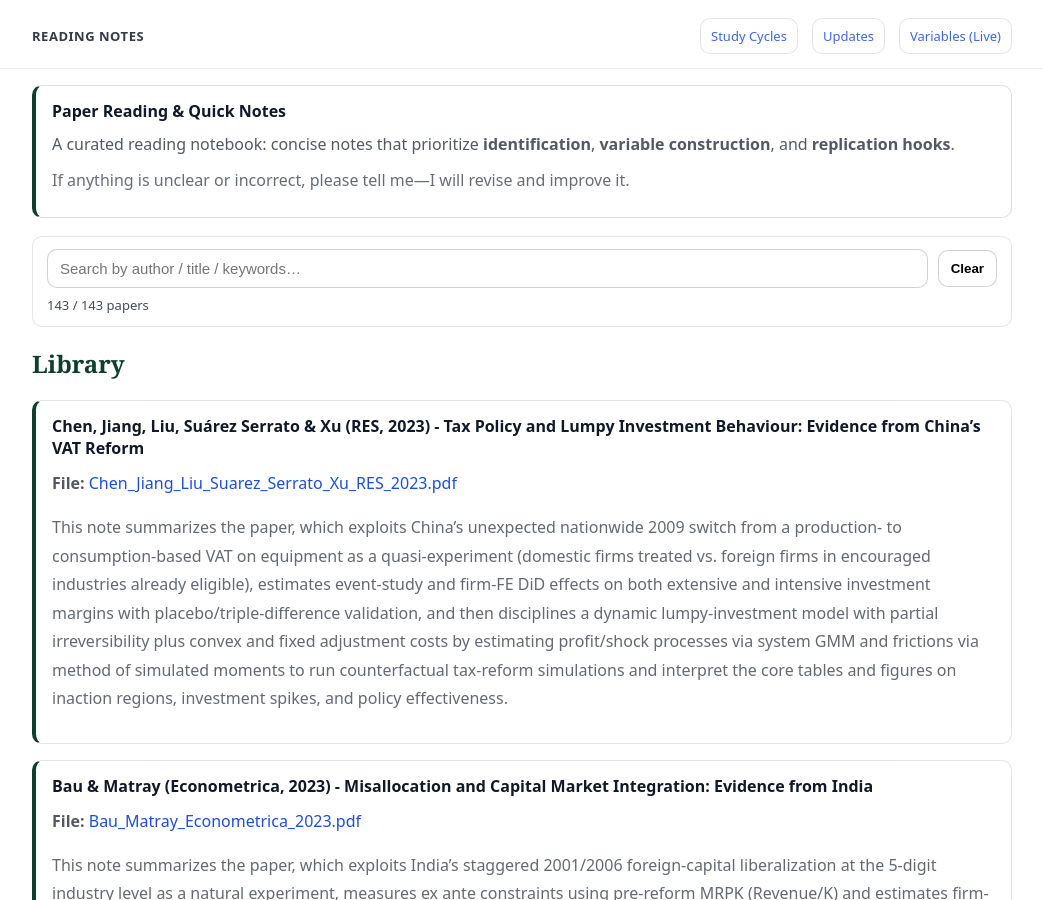
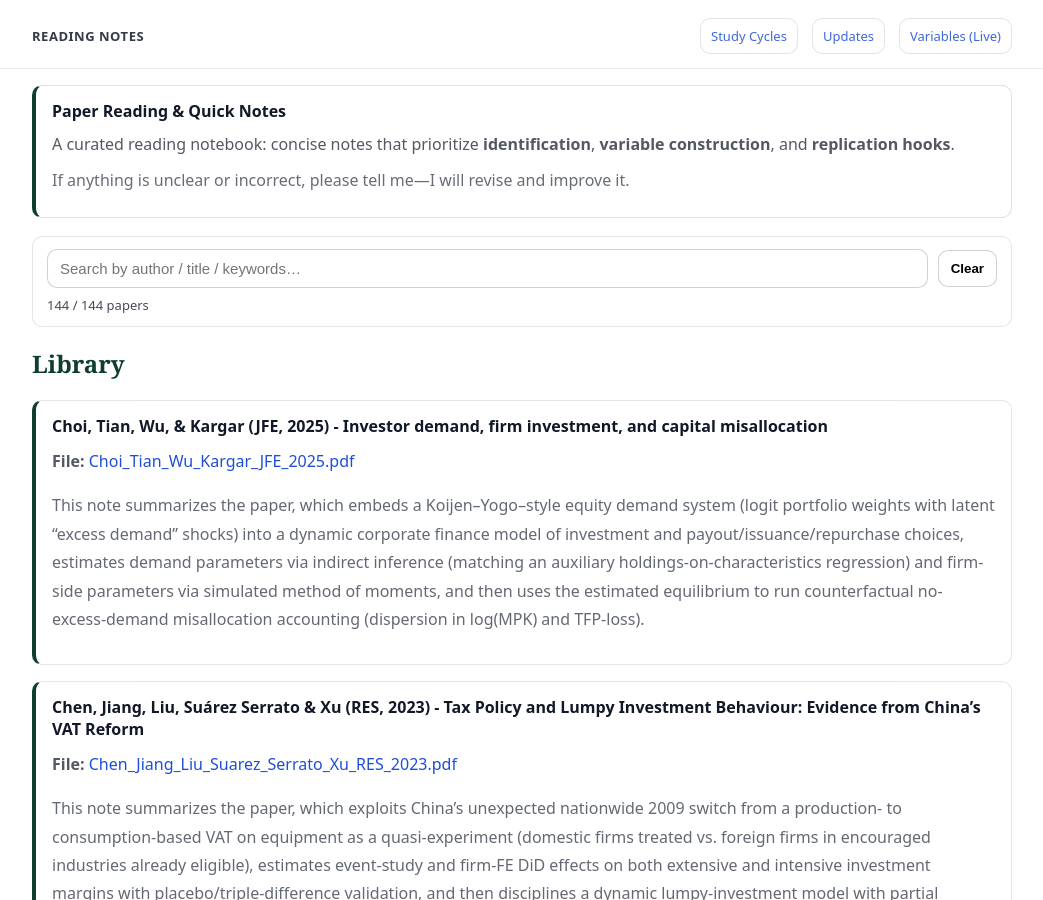
Before and after one commit to yaxinzn/study-archive, a Jekyll site: the page built from reading/index.md, in a window 1280 px wide and 900 px high. Shown: the whole window, without its empty margins (118-1161 px from the left). Built offline with Jekyll 4.4.1, drawn with Linux system fonts in a browser that asks for light colours.

Commit message:
Reading: add/update Choi_Tian_Wu_Kargar_JFE_2025.pdf

```diff
--- a/_data/reading.yml
+++ b/_data/reading.yml
@@ -1,3 +1,7 @@
+- title: "Choi, Tian, Wu, & Kargar (JFE, 2025) - Investor demand, firm investment, and capital misallocation"
+  file: "Choi_Tian_Wu_Kargar_JFE_2025.pdf"
+  desc: "This note summarizes the paper, which embeds a Koijen–Yogo–style equity demand system (logit portfolio weights with latent “excess demand” shocks) into a dynamic corporate finance model of investment and payout/issuance/repurchase choices, estimates demand parameters via indirect inference (matching an auxiliary holdings-on-characteristics regression) and firm-side parameters via simulated method of moments, and then uses the estimated equilibrium to run counterfactual no-excess-demand misallocation accounting (dispersion in log(MPK) and TFP-loss)."
+
 - title: "Chen, Jiang, Liu, Suárez Serrato & Xu (RES, 2023) - Tax Policy and Lumpy Investment Behaviour: Evidence from China’s VAT Reform"
   file: "Chen_Jiang_Liu_Suarez_Serrato_Xu_RES_2023.pdf"
   desc: "This note summarizes the paper, which exploits China’s unexpected nationwide 2009 switch from a production- to consumption-based VAT on equipment as a quasi-experiment (domestic firms treated vs. foreign firms in encouraged industries already eligible), estimates event-study and firm-FE DiD effects on both extensive and intensive investment margins with placebo/triple-difference validation, and then disciplines a dynamic lumpy-investment model with partial irreversibility plus convex and fixed adjustment costs by estimating profit/shock processes via system GMM and frictions via method of simulated moments to run counterfactual tax-reform simulations and interpret the core tables and figures on inaction regions, investment spikes, and policy effectiveness."
```
Also changed, not shown: 1 other file.
